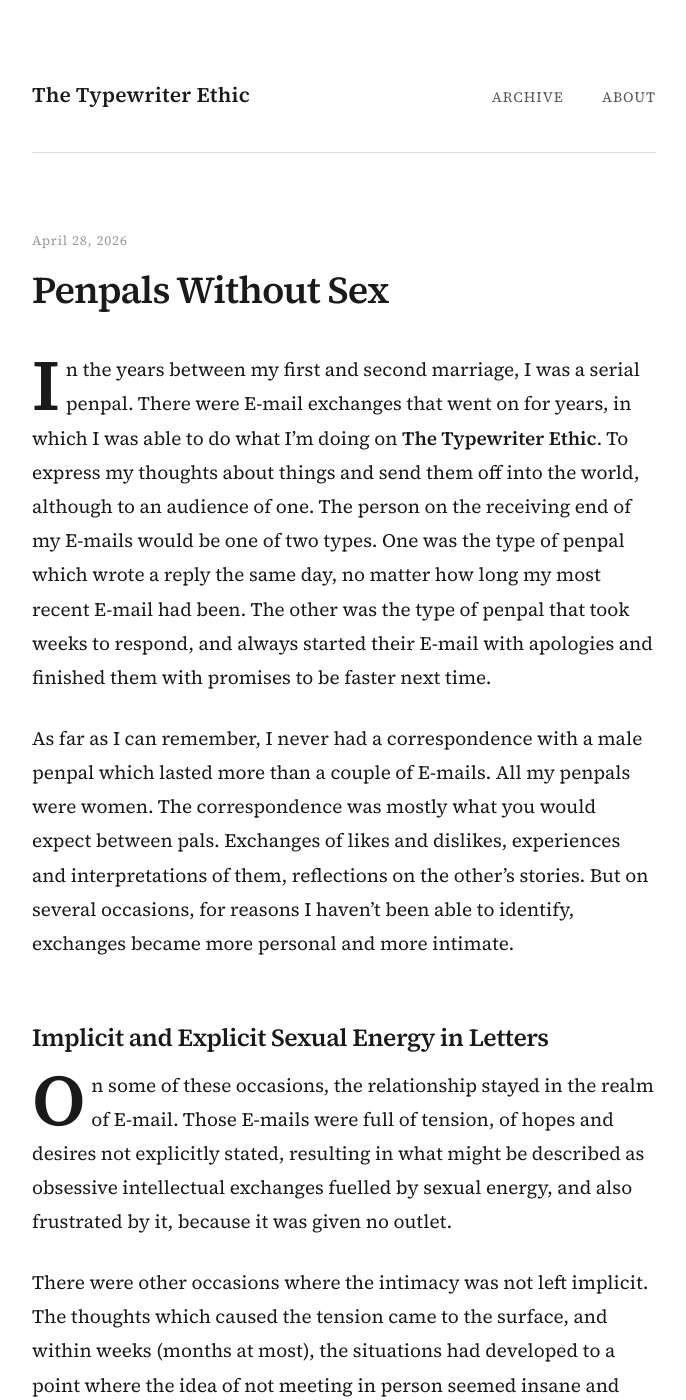
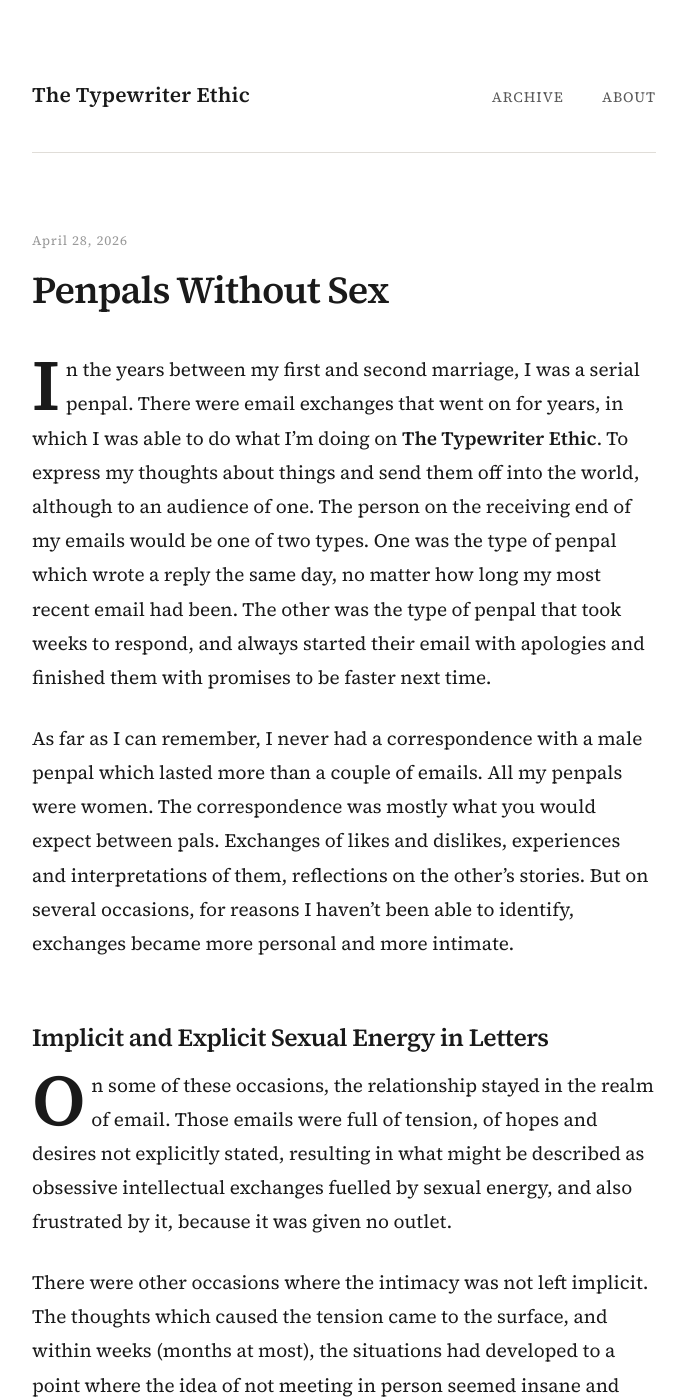
Before and after one commit to typewriterethic/typewriterethic.github.io, a Jekyll site: the page built from _posts/2026-04-28-penpals-without-sex.md, in a window 1280 px wide and 1400 px high. Shown: the whole window, without its empty margins (296-982 px from the left). Built offline with Jekyll 4.4.1, drawn with Linux system fonts in a browser that asks for light colours; some of the changed text lies outside the part shown.

Commit message:
Update 2026-04-28-penpals-without-sex.md

```diff
--- a/_posts/2026-04-28-penpals-without-sex.md
+++ b/_posts/2026-04-28-penpals-without-sex.md
@@ -6,15 +6,15 @@ excerpt: "Is it true that the act of writing is suspect and almost a form of bet
 og_image: "/assets/og/og-default.png"
 ---
 
-In the years between my first and second marriage, I was a serial penpal. There were E-mail exchanges that went on for years, in which I was able to do what I'm doing on __The Typewriter Ethic__. To express my thoughts about things and send them off into the world, although to an audience of one. The person on the receiving end of my E-mails would be one of two types. One was the type of penpal which wrote a reply the same day, no matter how long my most recent E-mail had been. The other was the type of penpal that took weeks to respond, and always started their E-mail with apologies and finished them with promises to be faster next time.
+In the years between my first and second marriage, I was a serial penpal. There were email exchanges that went on for years, in which I was able to do what I'm doing on __The Typewriter Ethic__. To express my thoughts about things and send them off into the world, although to an audience of one. The person on the receiving end of my emails would be one of two types. One was the type of penpal which wrote a reply the same day, no matter how long my most recent email had been. The other was the type of penpal that took weeks to respond, and always started their email with apologies and finished them with promises to be faster next time.
 
-As far as I can remember, I never had a correspondence with a male penpal which lasted more than a couple of E-mails. All my penpals were women. The correspondence was mostly what you would expect between pals. Exchanges of likes and dislikes, experiences and interpretations of them, reflections on the other's stories. But on several occasions, for reasons I haven't been able to identify, exchanges became more personal and more intimate.
+As far as I can remember, I never had a correspondence with a male penpal which lasted more than a couple of emails. All my penpals were women. The correspondence was mostly what you would expect between pals. Exchanges of likes and dislikes, experiences and interpretations of them, reflections on the other's stories. But on several occasions, for reasons I haven't been able to identify, exchanges became more personal and more intimate.
 
 ## Implicit and Explicit Sexual Energy in Letters
 
-On some of these occasions, the relationship stayed in the realm of E-mail. Those E-mails were full of tension, of hopes and desires not explicitly stated, resulting in what might be described as obsessive intellectual exchanges fuelled by sexual energy, and also frustrated by it, because it was given no outlet.
+On some of these occasions, the relationship stayed in the realm of email. Those emails were full of tension, of hopes and desires not explicitly stated, resulting in what might be described as obsessive intellectual exchanges fuelled by sexual energy, and also frustrated by it, because it was given no outlet.
 
-There were other occasions where the intimacy was not left implicit. The thoughts which caused the tension came to the surface, and within weeks (months at most), the situations had developed to a point where the idea of not meeting in person seemed insane and irresponsible. On these occasions, the correspondence always moved from E-mail to instant messaging, VoIP and video conferencing. And, as if it were inevitable, my penpal traveled here or I traveled there, and whatever was on the cards played out. All of these encounters were positive experiences, for both I hope. Some ended after a weekend. Others continued for months, even years.
+There were other occasions where the intimacy was not left implicit. The thoughts which caused the tension came to the surface, and within weeks (months at most), the situations had developed to a point where the idea of not meeting in person seemed insane and irresponsible. On these occasions, the correspondence always moved from email to instant messaging, VoIP and video conferencing. And, as if it were inevitable, my penpal traveled here or I traveled there, and whatever was on the cards played out. All of these encounters were positive experiences, for both I hope. Some ended after a weekend. Others continued for months, even years.
 
 Giving emphasis to the sexual aspect of my penpalling experience, will perhaps seem immature or reductionist to some readers. Those readers will make assumptions about my relationship with my own sexuality and that of others. One impulse would be to think that my search for penpals was predatory in some way, or that the motivation behind it was mainly sexual, or that the sexual acts themselves were primarily about my own satisfaction, and that the other person was merely an instrument. To that, I will only say at this time, that I disagree. If I feel like it, I will expand on this at a later date.
 
```
